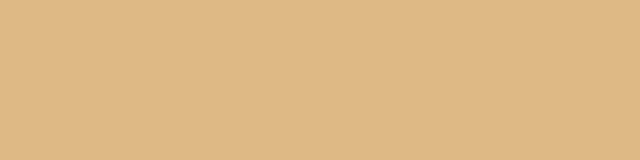
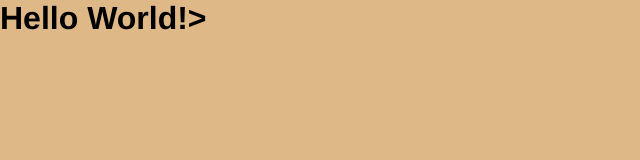
Before and after one commit to Rifat8080/Group-Rifat-Zufan-, a plain HTML site: page index.html in a window 1280 px wide. Shown: the whole page, without its empty margins (0-640 px from the left). Drawn offline with Linux system fonts and the light colour scheme; files that its build step writes are made by us from their sources; files whose address does not match are found by name.

Commit message:
Update index.html

```diff
--- a/index.html
+++ b/index.html
@@ -7,6 +7,7 @@
   </head>
 
   <body>
+    <h1>Hello World!>
     <script src="https://cdn.freecodecamp.org/testable-projects-fcc/v1/bundle.js"></script>
 
     <!--
```
